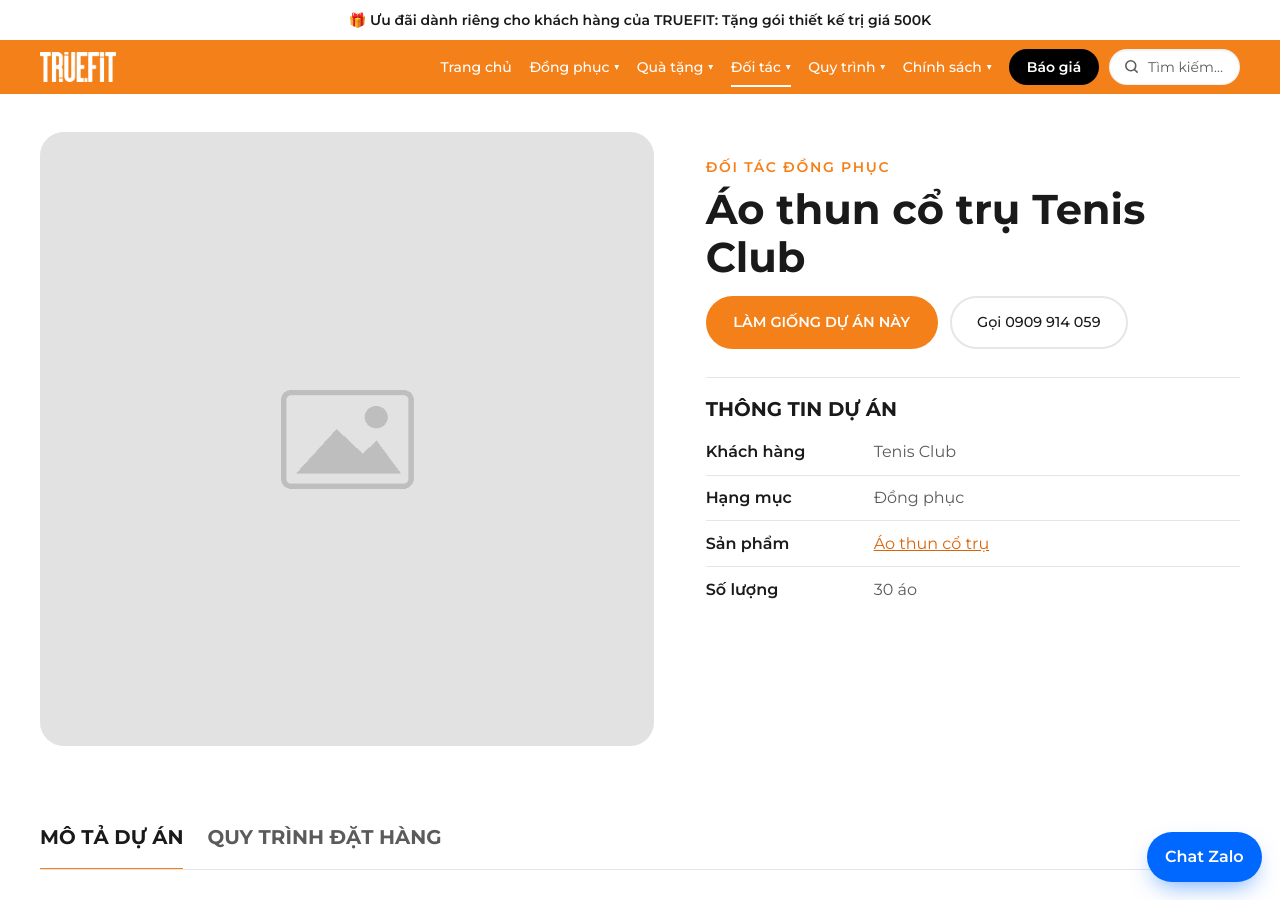
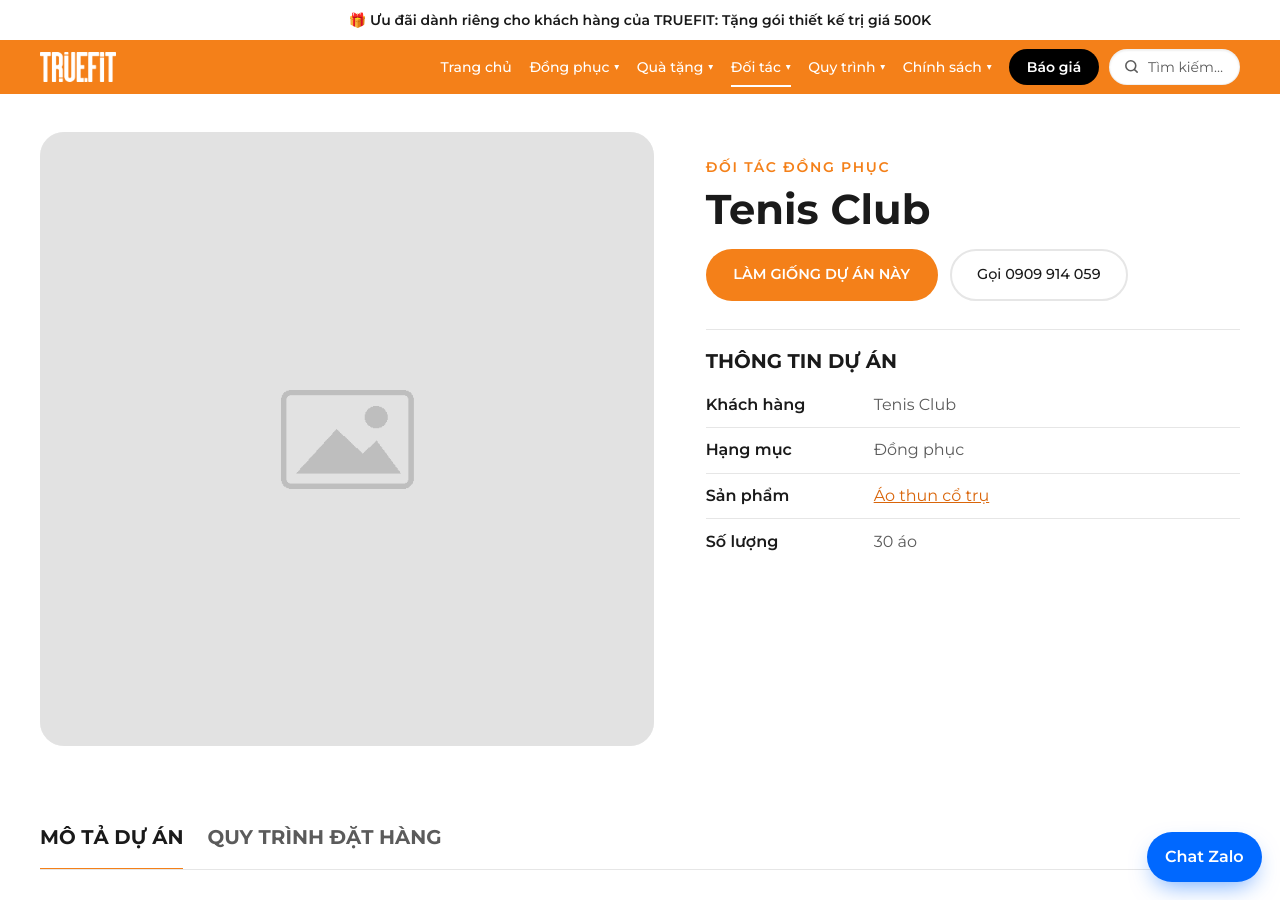
Before and after one commit to bap47/truefit, a Jekyll site: the page built from _khach_hang/dong-phuc/tenis-club.md, in a window 1280 px wide and 900 px high. Built offline with Jekyll 4.4.1, drawn with Linux system fonts in a browser that asks for light colours.

Commit message:
Add files via upload

```diff
--- a/_layouts/client.html
+++ b/_layouts/client.html
@@ -14,7 +14,7 @@
     <div class="tf-pd__info">
       <a class="tf-eyebrow rise" href="{{ '/khach-hang/#' | append: qslug | relative_url }}">Đối tác {{ ten_nhom | downcase }}</a>
       {% if page.logo and page.logo != "" %}<p class="tf-pd__logo rise"><img src="{{ page.logo | prepend: site.baseurl }}" alt="Logo {{ page.title }}"></p>{% endif %}
-      <h1 class="rise" style="--d:.08s">{% if page.tieu_de_bai and page.tieu_de_bai != "" %}{{ page.tieu_de_bai }}{% elsif page.san_pham and page.san_pham.size > 0 %}{{ page.san_pham | join: " + " }} {{ page.title }}{% else %}{{ page.title }}{% endif %}</h1>
+      <h1 class="rise" style="--d:.08s">{% if page.tieu_de_bai and page.tieu_de_bai != "" %}{{ page.tieu_de_bai }}{% elsif page.nhom == "qua-tang" and page.san_pham and page.san_pham.size > 0 %}{{ page.san_pham | join: " + " }} {{ page.title }}{% else %}{{ page.title }}{% endif %}</h1>
       {% if page.tom_tat and page.tom_tat != "" %}<p class="tf-pd__lead rise" style="--d:.12s">{{ page.tom_tat }}</p>{% endif %}
       <div class="tf-btns rise" style="--d:.16s">
         <a class="btn" href="#bao-gia-form" data-bao-gia>Làm giống dự án này</a>
```
